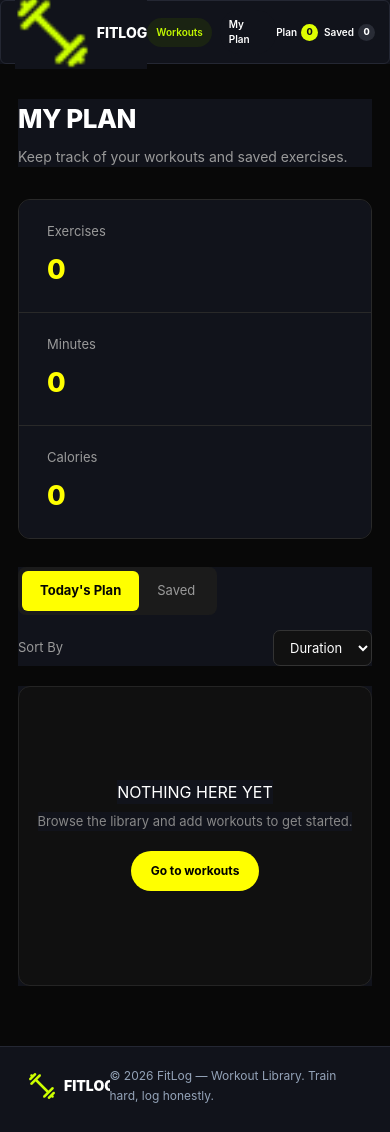
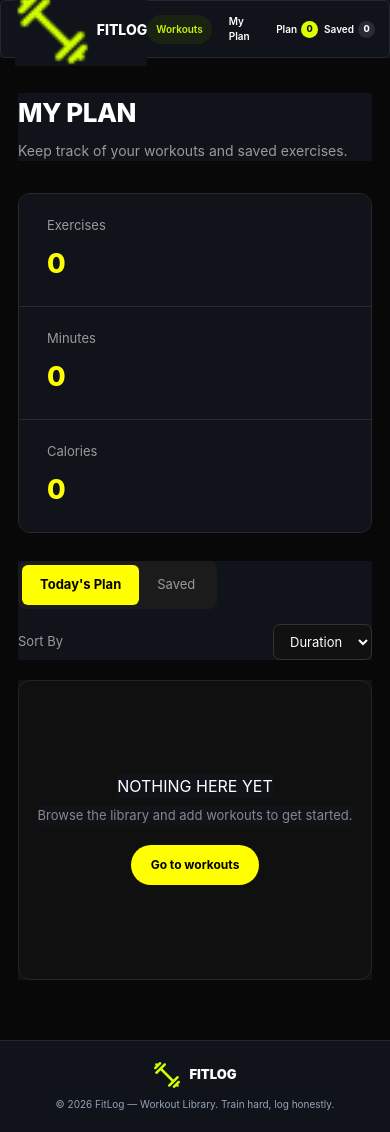
Before and after one commit to jannatulrahman2002/workout-app, a Next.js app: page /my-plan in a window 390 px wide. Built offline with nearby package versions, Linux system fonts and the light colour scheme.

Commit message:
Final update

```diff
--- a/app/components/Navbar.tsx
+++ b/app/components/Navbar.tsx
@@ -1,48 +1,54 @@
+"use client";
+
 import Link from "next/link";
-
-
+import { useWorkout } from "./WorkoutContext";
 
 export default function Navbar() {
+  const { planIds, savedIds } = useWorkout();
+
   return (
     <nav className="navbar">
 
-
-      <div className="nav-logo">
+      <Link href="/" className="nav-logo">
         <img
           src="/logo.png"
           alt="FITLOG"
           className="nav-logo-image"
         />
         <span className="logo-text">FITLOG</span>
-      </div>
-
+      </Link>
 
       <div className="nav-menu">
 
-        <Link href="/" className="nav-link active">Workouts</Link>
+        <Link href="/" className="nav-link active">
+          Workouts
+        </Link>
 
-        <Link href="/my-plan" className="nav-link">My Plan</Link>
+        <Link href="/my-plan" className="nav-link">
+          My Plan
+        </Link>
 
       </div>
 
-
       <div className="nav-right">
 
-        <div className="nav-status">
+        {/* PLAN */}
+        <Link href="/my-plan" className="nav-status">
           <span>Plan</span>
 
           <span className="status-number">
-            0
+            {planIds.length}
           </span>
-        </div>
+        </Link>
 
-        <div className="nav-status">
+        {/* SAVED */}
+        <Link href="/my-plan?tab=saved" className="nav-status">
           <span>Saved</span>
 
           <span className="status-number dark">
-            0
+            {savedIds.length}
           </span>
-        </div>
+        </Link>
 
       </div>
 
--- a/app/components/WorkoutContext.tsx
+++ b/app/components/WorkoutContext.tsx
@@ -5,9 +5,12 @@ import { createContext, useContext, useEffect, useState } from "react";
 type WorkoutContextType = {
   planIds: number[];
   savedIds: number[];
+  doneIds: number[];
+
   addToPlan: (id: number) => void;
   removeFromPlan: (id: number) => void;
   toggleSaved: (id: number) => void;
+  toggleDone: (id: number) => void;
 };
 
 const WorkoutContext = createContext<WorkoutContextType | undefined>(
@@ -21,11 +24,13 @@ export function WorkoutProvider({
 }) {
   const [planIds, setPlanIds] = useState<number[]>([]);
   const [savedIds, setSavedIds] = useState<number[]>([]);
+  const [doneIds, setDoneIds] = useState<number[]>([]);
 
-  // Load saved data
+  // Load data from localStorage
   useEffect(() => {
     const storedPlanIds = localStorage.getItem("planIds");
     const storedSavedIds = localStorage.getItem("savedIds");
+    const storedDoneIds = localStorage.getItem("doneIds");
 
     if (storedPlanIds) {
       setPlanIds(JSON.parse(storedPlanIds));
@@ -33,6 +38,10 @@ export function WorkoutProvider({
 
     if (storedSavedIds) {
       setSavedIds(JSON.parse(storedSavedIds));
+    }
+
+    if (storedDoneIds) {
+      setDoneIds(JSON.parse(storedDoneIds));
     }
   }, []);
 
@@ -58,6 +67,13 @@ export function WorkoutProvider({
 
       localStorage.setItem("planIds", JSON.stringify(updated));
 
+      // Also remove from done list
+      setDoneIds((done) => {
+        const updatedDone = done.filter((item) => item !== id);
+        localStorage.setItem("doneIds", JSON.stringify(updatedDone));
+        return updatedDone;
+      });
+
       return updated;
     });
   };
@@ -75,14 +91,29 @@ export function WorkoutProvider({
     });
   };
 
+  // Mark workout as done / undone
+  const toggleDone = (id: number) => {
+    setDoneIds((prev) => {
+      const updated = prev.includes(id)
+        ? prev.filter((item) => item !== id)
+        : [...prev, id];
+
+      localStorage.setItem("doneIds", JSON.stringify(updated));
+
+      return updated;
+    });
+  };
+
   return (
     <WorkoutContext.Provider
       value={{
         planIds,
         savedIds,
+        doneIds,
         addToPlan,
         removeFromPlan,
         toggleSaved,
+        toggleDone,
       }}
     >
       {children}
--- /dev/null
+++ b/app/context/WorkoutContext.tsx
@@ -0,0 +1,91 @@
+"use client";
+
+import { createContext, useContext, useState, ReactNode } from "react";
+
+type Workout = {
+  id: number | string;
+  name: string;
+  type?: string;
+  duration: number;
+  caloriesBurned: number;
+  rating?: number;
+  image?: string;
+  tags?: string[];
+};
+
+type WorkoutContextType = {
+  plan: Workout[];
+  saved: Workout[];
+  addToPlan: (workout: Workout) => void;
+  removeFromPlan: (id: number | string) => void;
+  addToSaved: (workout: Workout) => void;
+  removeFromSaved: (id: number | string) => void;
+  markAsDone: (id: number | string) => void;
+};
+
+const WorkoutContext = createContext<WorkoutContextType | undefined>(
+  undefined
+);
+
+export function WorkoutProvider({ children }: { children: ReactNode }) {
+  const [plan, setPlan] = useState<Workout[]>([]);
+  const [saved, setSaved] = useState<Workout[]>([]);
+
+  const addToPlan = (workout: Workout) => {
+    setPlan((prev) => {
+      if (prev.some((item) => item.id === workout.id)) {
+        return prev;
+      }
+
+      return [...prev, workout];
+    });
+  };
+
+  const removeFromPlan = (id: number | string) => {
+    setPlan((prev) => prev.filter((item) => item.id !== id));
+  };
+
+  const addToSaved = (workout: Workout) => {
+    setSaved((prev) => {
+      if (prev.some((item) => item.id === workout.id)) {
+        return prev;
+      }
+
+      return [...prev, workout];
+    });
+  };
+
+  const removeFromSaved = (id: number | string) => {
+    setSaved((prev) => prev.filter((item) => item.id !== id));
+  };
+
+  const markAsDone = (id: number | string) => {
+    setPlan((prev) => prev.filter((item) => item.id !== id));
+  };
+
+  return (
+    <WorkoutContext.Provider
+      value={{
+        plan,
+        saved,
+        addToPlan,
+        removeFromPlan,
+        addToSaved,
+        removeFromSaved,
+        markAsDone,
+      }}
+    >
+      {children}
+    </WorkoutContext.Provider>
+  );
+}
+
+export function useWorkout() {
+  const context = useContext(WorkoutContext);
+
+  if (!context) {
+    throw new Error("useWorkout must be used inside WorkoutProvider");
+  }
+
+  return context;
+}
--- a/app/globals.css
+++ b/app/globals.css
@@ -1,6 +1,6 @@
 @import "tailwindcss";
 
-@plugin "daisyui";
+
 * {
   background-color: #11131b;
 }
@@ -529,3 +529,144 @@
   color: #94a3b8;
   font-size: 12px;
 }
+/* Tablet */
+
+@media (max-width: 1024px) {
+
+  .library-section {
+    max-width: 100%;
+    padding: 40px 24px 60px;
+    box-sizing: border-box;
+  }
+
+  .workout-grid {
+    grid-template-columns: repeat(2, 1fr);
+    gap: 16px;
+  }
+
+  .workout-image {
+    height: 160px;
+  }
+
+  .workout-info {
+    padding: 13px;
+  }
+
+  .workout-info h3 {
+    font-size: 14px;
+  }
+
+  .footer {
+    min-height: 75px;
+    padding: 0 24px;
+  }
+
+}
+
+/* Mobile  */
+@media (max-width: 600px) {
+
+  .library-section {
+    width: 100%;
+    padding: 30px 16px 50px;
+    box-sizing: border-box;
+  }
+
+  .library-header {
+    margin-bottom: 18px;
+  }
+
+  .library-header h2 {
+    font-size: 21px;
+  }
+
+  .library-header p {
+    font-size: 12px;
+    line-height: 1.5;
+  }
+
+
+  /* Workout Cards */
+
+  .workout-grid {
+    grid-template-columns: 1fr;
+    gap: 14px;
+  }
+
+  .workout-card {
+    width: 100%;
+  }
+
+  .workout-image {
+    height: 190px;
+  }
+
+  .workout-info {
+    padding: 13px;
+  }
+
+
+  /* Muscle Tags */
+
+  .muscle-tags {
+    gap: 5px;
+    margin-bottom: 8px;
+  }
+
+  .muscle-tags span {
+    padding: 4px 8px;
+    font-size: 8px;
+  }
+
+
+  /* Workout Name */
+
+  .workout-info h3 {
+    font-size: 14px;
+    line-height: 1.4;
+  }
+
+
+  /* Equipment */
+
+  .equipment {
+    margin: 4px 0 12px;
+    font-size: 10px;
+  }
+
+
+  /* Workout Meta */
+
+  .workout-meta {
+    gap: 9px;
+    padding-top: 9px;
+    font-size: 9px;
+    flex-wrap: wrap;
+  }
+
+
+  /* Footer */
+
+  .footer {
+    min-height: auto;
+    padding: 20px 16px;
+    flex-direction: column;
+    justify-content: center;
+    gap: 8px;
+    text-align: center;
+  }
+
+  .footer-logo {
+    font-size: 13px;
+  }
+
+  .footer-logo span {
+    font-size: 17px;
+  }
+
+  .footer p {
+    font-size: 10px;
+    line-height: 1.5;
+  }
+
+}
--- a/app/workout/[id]/page.tsx
+++ b/app/workout/[id]/page.tsx
@@ -3,6 +3,7 @@
 import { useParams } from "next/navigation";
 import { useState } from "react";
 import data from "../../data.json";
+import { useWorkout } from "@/app/components/WorkoutContext";
 import styles from "./page.module.css";
 
 type Workout = {
@@ -24,6 +25,9 @@ type Workout = {
 export default function WorkoutDetails() {
   const params = useParams<{ id: string }>();
 
+  const { planIds, savedIds, addToPlan, toggleSaved } =
+    useWorkout();
+
   const [message, setMessage] = useState("");
 
   const workouts = data as Workout[];
@@ -41,56 +45,31 @@ export default function WorkoutDetails() {
     );
   }
 
-  const addToPlan = () => {
-    const oldPlan = JSON.parse(
-      localStorage.getItem("todayPlan") || "[]"
-    );
-
-    const alreadyAdded = oldPlan.some(
-      (item: Workout) => item.id === workout.id
-    );
-
-    if (alreadyAdded) {
+  // ADD TO TODAY'S PLAN
+  const handleAddToPlan = () => {
+    if (planIds.includes(workout.id)) {
       setMessage("Already added to today's plan");
-      return;
+    } else {
+      addToPlan(workout.id);
+      setMessage("Added to today's plan");
     }
-
-    const newPlan = [...oldPlan, workout];
-
-    localStorage.setItem(
-      "todayPlan",
-      JSON.stringify(newPlan)
-    );
-
-    setMessage("Added to today's plan");
 
     setTimeout(() => {
       setMessage("");
     }, 2500);
   };
 
-  const saveForLater = () => {
-    const oldSaved = JSON.parse(
-      localStorage.getItem("savedWorkouts") || "[]"
-    );
+  // SAVE FOR LATER
+  const handleSaveForLater = () => {
+    const alreadySaved = savedIds.includes(workout.id);
 
-    const alreadySaved = oldSaved.some(
-      (item: Workout) => item.id === workout.id
-    );
+    toggleSaved(workout.id);
 
     if (alreadySaved) {
-      setMessage("Already saved");
-      return;
+      setMessage("Removed from saved");
+    } else {
+      setMessage("Saved for later");
     }
-
-    const newSaved = [...oldSaved, workout];
-
-    localStorage.setItem(
-      "savedWorkouts",
-      JSON.stringify(newSaved)
-    );
-
-    setMessage("Saved for later");
 
     setTimeout(() => {
       setMessage("");
@@ -196,16 +175,18 @@ export default function WorkoutDetails() {
 
             <button
               className={styles.primaryButton}
-              onClick={addToPlan}
+              onClick={handleAddToPlan}
             >
               ✓ Add to today&apos;s plan
             </button>
 
             <button
               className={styles.secondaryButton}
-              onClick={saveForLater}
+              onClick={handleSaveForLater}
             >
-              ♡ Save for later
+              {savedIds.includes(workout.id)
+                ? "♥ Saved"
+                : "♡ Save for later"}
             </button>
 
           </div>
```
Also changed, not shown: app/my-plan/page.tsx (+114 -29 lines), app/README.md (added).
